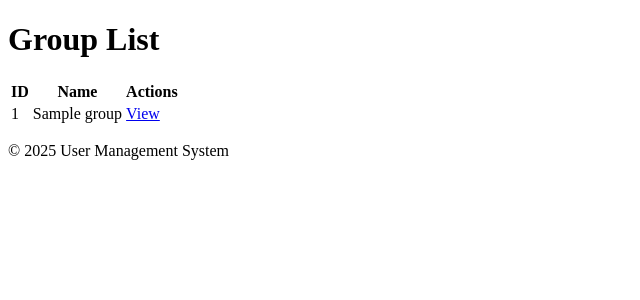
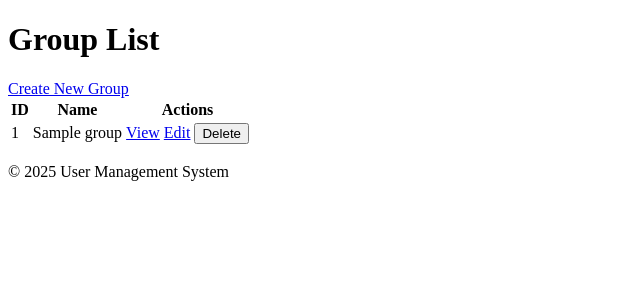
Before and after one commit to jdmartens/flask-user-mgmt, a Flask app: page /groups in a window 1280 px wide. Shown: the part 52-352 px from the top of the page, without its empty margins (0-640 px from the left). Run offline with Flask 3, Linux system fonts and the light colour scheme; tables that the repository leaves empty hold one stand-in row (values such as "Sample post"); parts of the project's set-up code (start-up, migrations or seed data) failed here and were passed over.

Commit message:
group crud ui

```diff
--- a/app/routes/group.py
+++ b/app/routes/group.py
@@ -1,6 +1,10 @@
-from flask import Blueprint, request, jsonify, render_template
-from app.models.group import Group, GroupUser
+from flask import Blueprint, request, render_template, redirect, url_for, flash, abort
+from flask_login import current_user
+from app.models.group import Group
+from app.models.user import User
 from app import db
+from app.routes.auth import role_required
+from app.forms.group_form import GroupForm
 
 bp = Blueprint('group', __name__)
 
@@ -14,4 +18,42 @@ def group_detail(group_id):
     group = Group.query.get_or_404(group_id)
     return render_template('group_detail.html', group=group)
 
-# Implement other CRUD operations for Group
+# Route to create a group
+@bp.route('/groups/create', methods=['GET', 'POST'])
+@role_required('admin')  # Only admins can create groups
+def create_group():
+    form = GroupForm()
+    if form.validate_on_submit():
+        group = Group(
+            name=form.name.data,
+            permissions=form.permissions.data
+        )
+        db.session.add(group)
+        db.session.commit()
+        flash('Group created successfully!', 'success')
+        return redirect(url_for('group.group_list'))
+    return render_template('group_form.html', form=form, title='Create Group')
+
+# Route to update a group
+@bp.route('/groups/<int:group_id>/edit', methods=['GET', 'POST'])
+@role_required('admin')  # Only admins can edit groups
+def edit_group(group_id):
+    group = Group.query.get_or_404(group_id)
+    form = GroupForm(obj=group)
+    if form.validate_on_submit():
+        group.name = form.name.data
+        group.permissions = form.permissions.data
+        db.session.commit()
+        flash('Group updated successfully!', 'success')
+        return redirect(url_for('group.group_detail', group_id=group.id))
+    return render_template('group_form.html', form=form, title='Edit Group')
+
+# Route to delete a group
+@bp.route('/groups/<int:group_id>/delete', methods=['POST'])
+@role_required('admin')  # Only admins can delete groups
+def delete_group(group_id):
+    group = Group.query.get_or_404(group_id)
+    db.session.delete(group)
+    db.session.commit()
+    flash('Group deleted successfully!', 'success')
+    return redirect(url_for('group.group_list'))
--- a/app/templates/group_list.html
+++ b/app/templates/group_list.html
@@ -4,6 +4,9 @@
 
 {% block content %}
 <h1>Group List</h1>
+
+<a href="{{ url_for('group.create_group') }}">Create New Group</a>
+
 <table>
     <thead>
         <tr>
@@ -19,6 +22,10 @@
             <td>{{ group.name }}</td>
             <td>
                 <a href="{{ url_for('group.group_detail', group_id=group.id) }}">View</a>
+                <a href="{{ url_for('group.edit_group', group_id=group.id) }}">Edit</a>
+                <form method="POST" action="{{ url_for('group.delete_group', group_id=group.id) }}" style="display: inline;">
+                    <input type="submit" value="Delete" onclick="return confirm('Are you sure you want to delete this group?');">
+                </form>
             </td>
         </tr>
         {% endfor %}
```
Also changed, not shown: app/forms/group_form.py (added, +7 -0 lines), app/templates/group_detail.html (+9 -17 lines), app/templates/group_form.html (added, +19 -0 lines). Lines whose indentation alone changed are shown as unchanged.
